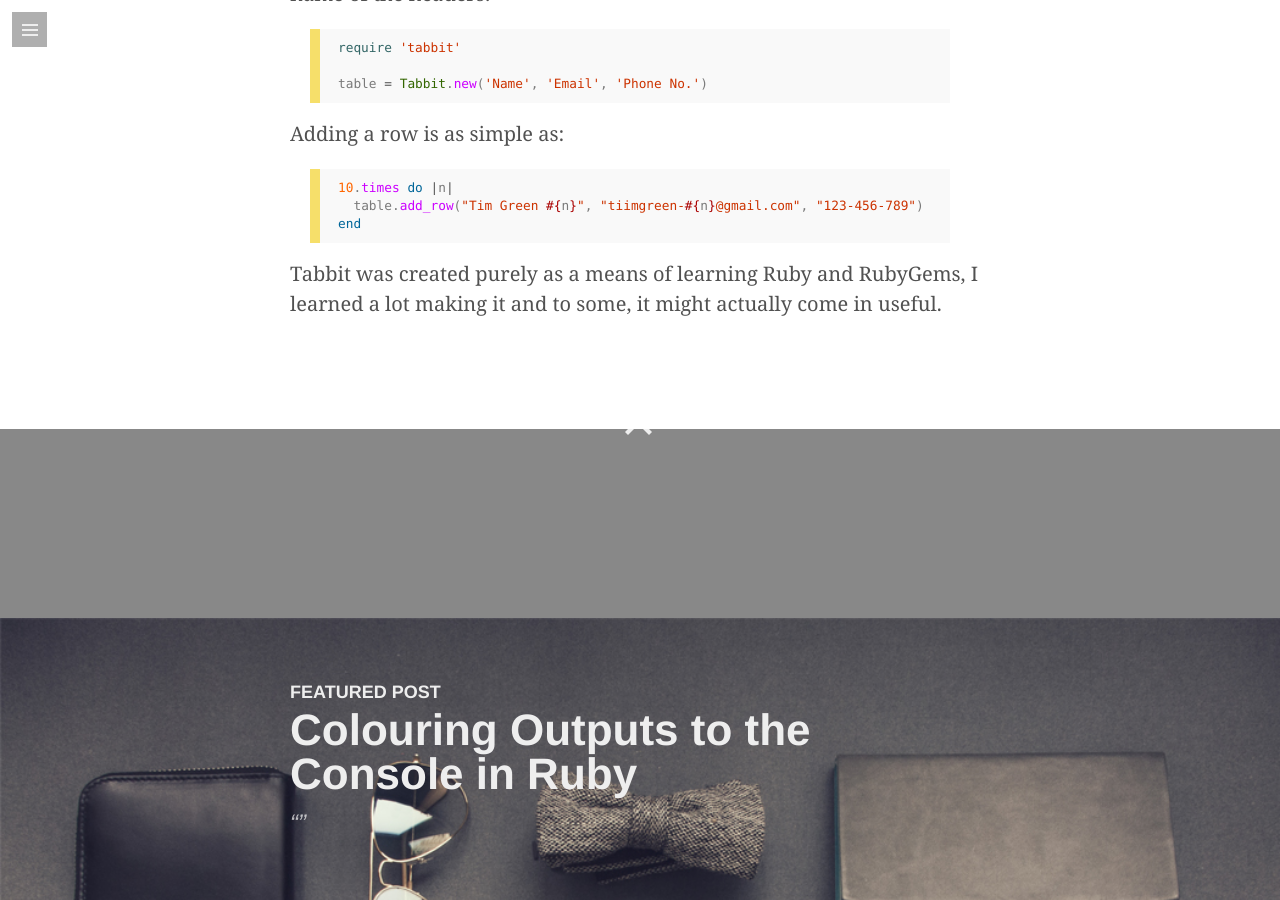
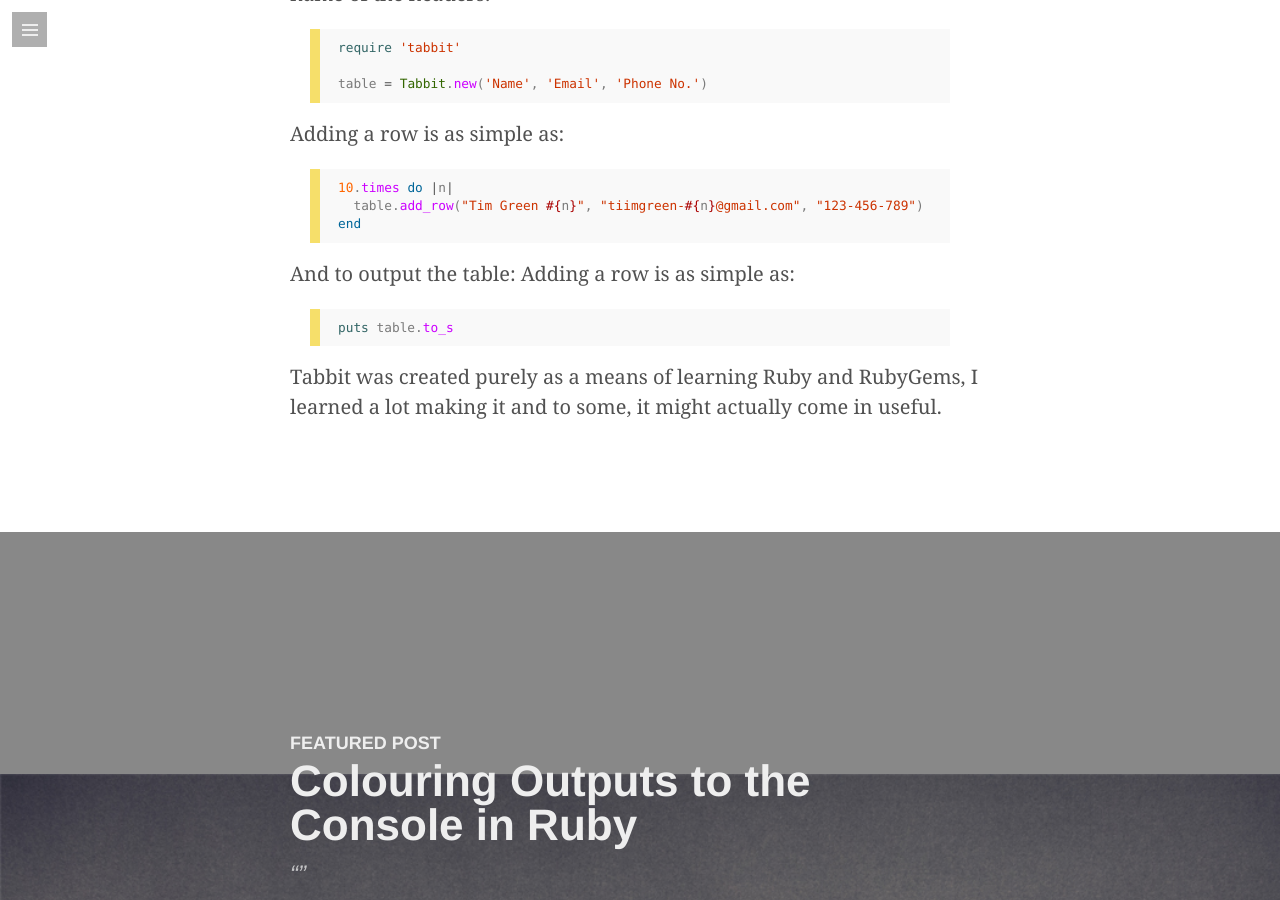
Before and after one commit to tiimgreen/tiimgreen.github.io, a Jekyll site: the page built from _posts/2014-04-15-tables-on-console.markdown, in a window 1280 px wide and 900 px high, scrolled down 1497 px. Built offline with Jekyll 4.4.1, drawn with Linux system fonts in a browser that asks for light colours; some web fonts are replaced; Markdown is read by kramdown in place of the engine named in the settings.

Commit message:
Add more code examples to post

```diff
--- a/_posts/2014-04-15-tables-on-console.markdown
+++ b/_posts/2014-04-15-tables-on-console.markdown
@@ -28,4 +28,10 @@
 end
 {% endhighlight %}
 
+And to output the table:
+Adding a row is as simple as:
+{% highlight ruby %}
+puts table.to_s
+{% endhighlight %}
+
 Tabbit was created purely as a means of learning Ruby and RubyGems, I learned a lot making it and to some, it might actually come in useful.
```
